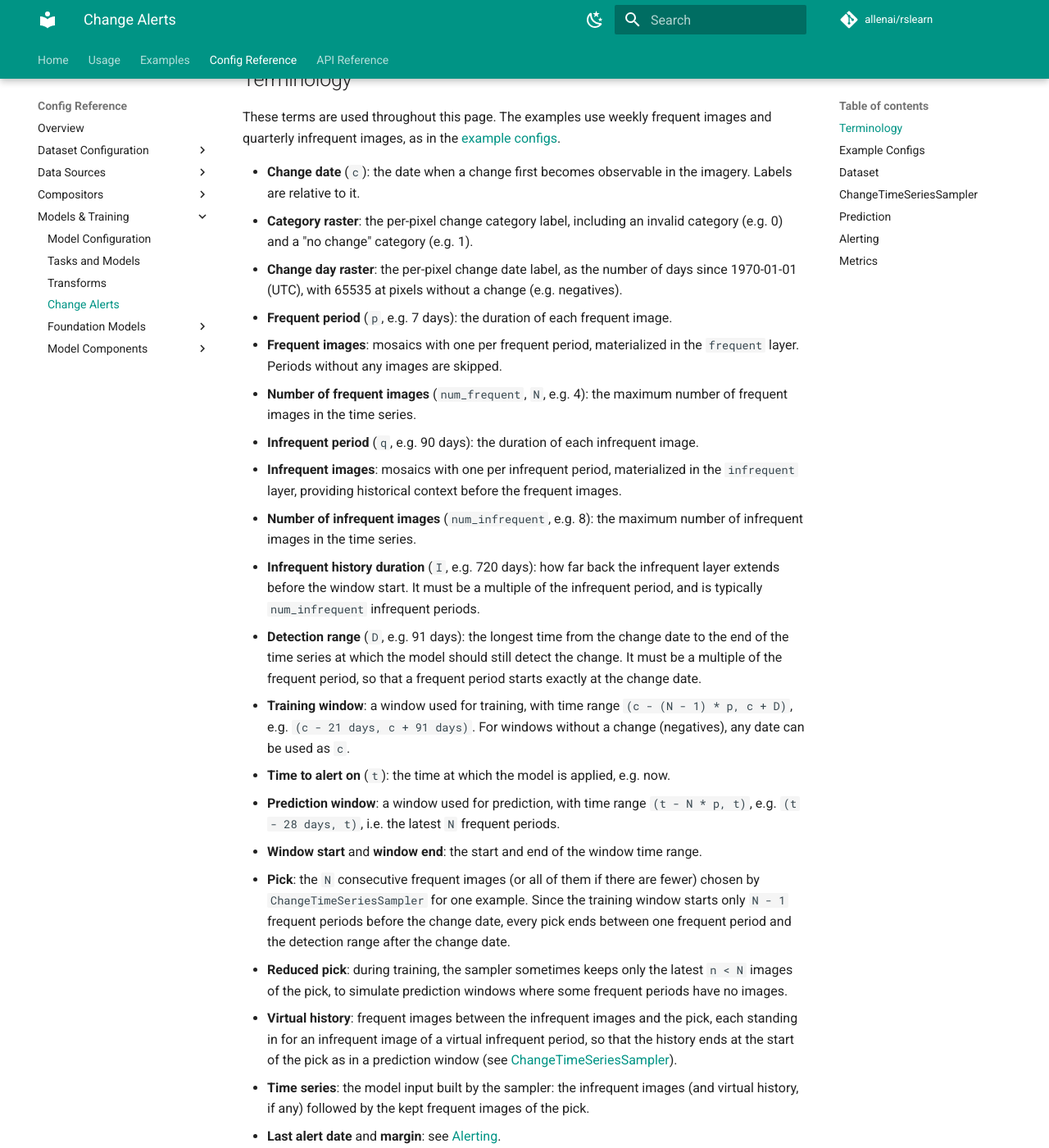
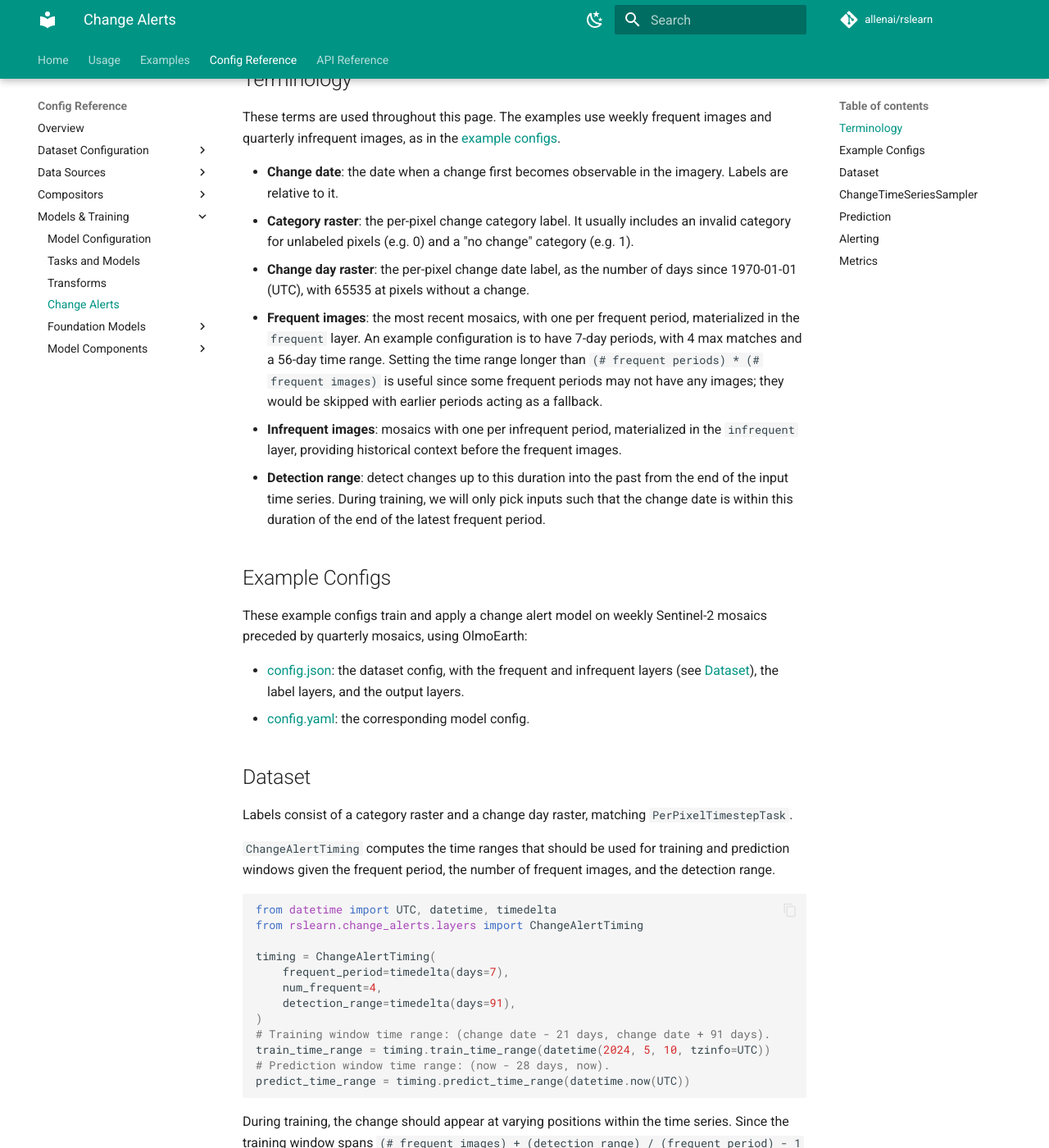
Before and after one commit to allenai/rslearn, an MkDocs documentation site: the page built from docs/ChangeAlerts.md, in a window 1280 px wide and 1400 px high, scrolled down 510 px. Shown: the whole window at 82% size. Built offline with MkDocs 1.6.1 and Material for MkDocs 9.7.7, drawn with Linux system fonts in a browser that asks for light colours; comment, search, counter and statistics services are not loaded; some of the changed text lies outside the part shown.

Commit message:
clean up the doc a bit

````diff
--- a/docs/ChangeAlerts.md
+++ b/docs/ChangeAlerts.md
@@ -21,50 +21,15 @@ series spanning both periods is sufficient.
 These terms are used throughout this page. The examples use weekly frequent images and
 quarterly infrequent images, as in the [example configs](#example-configs).
 
-- **Change date** (`c`): the date when a change first becomes observable in the
-  imagery. Labels are relative to it.
-- **Category raster**: the per-pixel change category label, including an invalid
-  category (e.g. 0) and a "no change" category (e.g. 1).
-- **Change day raster**: the per-pixel change date label, as the number of days since
-  1970-01-01 (UTC), with 65535 at pixels without a change (e.g. negatives).
-- **Frequent period** (`p`, e.g. 7 days): the duration of each frequent image.
-- **Frequent images**: mosaics with one per frequent period, materialized in the
-  `frequent` layer. Periods without any images are skipped.
-- **Number of frequent images** (`num_frequent`, `N`, e.g. 4): the maximum number of
-  frequent images in the time series.
-- **Infrequent period** (`q`, e.g. 90 days): the duration of each infrequent image.
-- **Infrequent images**: mosaics with one per infrequent period, materialized in the
-  `infrequent` layer, providing historical context before the frequent images.
-- **Number of infrequent images** (`num_infrequent`, e.g. 8): the maximum number of
-  infrequent images in the time series.
-- **Infrequent history duration** (`I`, e.g. 720 days): how far back the infrequent
-  layer extends before the window start. It must be a multiple of the infrequent
-  period, and is typically `num_infrequent` infrequent periods.
-- **Detection range** (`D`, e.g. 91 days): the longest time from the change date to
-  the end of the time series at which the model should still detect the change. It
-  must be a multiple of the frequent period, so that a frequent period starts exactly
-  at the change date.
-- **Training window**: a window used for training, with time range
-  `(c - (N - 1) * p, c + D)`, e.g. `(c - 21 days, c + 91 days)`. For windows without a
-  change (negatives), any date can be used as `c`.
-- **Time to alert on** (`t`): the time at which the model is applied, e.g. now.
-- **Prediction window**: a window used for prediction, with time range
-  `(t - N * p, t)`, e.g. `(t - 28 days, t)`, i.e. the latest `N` frequent periods.
-- **Window start** and **window end**: the start and end of the window time range.
-- **Pick**: the `N` consecutive frequent images (or all of them if there are fewer)
-  chosen by `ChangeTimeSeriesSampler` for one example. Since the training window
-  starts only `N - 1` frequent periods before the change date, every pick ends between
-  one frequent period and the detection range after the change date.
-- **Reduced pick**: during training, the sampler sometimes keeps only the latest
-  `n < N` images of the pick, to simulate prediction windows where some frequent
-  periods have no images.
-- **Virtual history**: frequent images between the infrequent images and the pick, each
-  standing in for an infrequent image of a virtual infrequent period, so that the
-  history ends at the start of the pick as in a prediction window (see
-  [ChangeTimeSeriesSampler](#changetimeseriessampler)).
-- **Time series**: the model input built by the sampler: the infrequent images (and
-  virtual history, if any) followed by the kept frequent images of the pick.
-- **Last alert date** and **margin**: see [Alerting](#alerting).
+- **Change date**: the date when a change first becomes observable in the imagery. Labels are relative to it.
+- **Category raster**: the per-pixel change category label. It usually includes an invalid category for unlabeled pixels (e.g. 0) and a "no change" category (e.g. 1).
+- **Change day raster**: the per-pixel change date label, as the number of days since 1970-01-01 (UTC), with 65535 at pixels without a change.
+- **Frequent images**: the most recent mosaics, with one per frequent period, materialized in the `frequent` layer.
+  An example configuration is to have 7-day periods, with 4 max matches and a 56-day time range.
+  Setting the time range longer than `(# frequent periods) * (# frequent images)` is useful since some frequent periods may not have any images; they would be skipped with earlier periods acting as a fallback.
+- **Infrequent images**: mosaics with one per infrequent period, materialized in the `infrequent` layer, providing historical context before the frequent images.
+- **Detection range**: detect changes up to this duration into the past from the end of the input time series.
+  During training, we will only pick inputs such that the change date is within this duration of the end of the latest frequent period.
 
 ## Example Configs
 
@@ -73,32 +38,15 @@ mosaics preceded by quarterly mosaics, using OlmoEarth:
 
 - [config.json](ChangeAlerts/config.json): the dataset config, with the frequent and
   infrequent layers (see [Dataset](#dataset)), the label layers, and the output
-  layers. It is used for both the training and the prediction dataset.
-- [config.yaml](ChangeAlerts/config.yaml): the model config, which is also shared by
-  training and prediction.
-
-The training and prediction windows go in separate datasets (or separate groups of
-one dataset), and the model config reads the dataset path from `DATASET_PATH`:
-
-```
-cp config.json dataset_train/config.json
-cp config.json dataset_predict/config.json
-# After creating and materializing windows in each dataset:
-DATASET_PATH=./dataset_train rslearn model fit --config config.yaml
-DATASET_PATH=./dataset_predict rslearn model predict --config config.yaml
-```
-
-The dataset config includes the output layers, since `RslearnWriter` loads the output
-layer config when it is set up, including during `model fit`.
+  layers.
+- [config.yaml](ChangeAlerts/config.yaml): the corresponding model config.
 
 ## Dataset
 
-Labels consist of a category raster and a change day raster (see
-[Terminology](#terminology)), matching `PerPixelTimestepTask`. The change day raster
-can be stored as `uint16`.
+Labels consist of a category raster and a change day raster, matching `PerPixelTimestepTask`.
 
-`ChangeAlertTiming` holds the frequent period, the number of frequent images, and the
-detection range, and computes the window time ranges:
+`ChangeAlertTiming` computes the time ranges that should be used for training and prediction windows
+given the frequent period, the number of frequent images, and the detection range.
 
 ```python
 from datetime import UTC, datetime, timedelta
@@ -116,25 +64,28 @@ predict_time_range = timing.predict_time_range(datetime.now(UTC))
 ```
 
 During training, the change should appear at varying positions within the time
-series. Since the training window spans `N + D / p - 1` frequent periods, the sampler
-can pick any `N` consecutive frequent images within it:
+series. Since the training window spans `(# frequent images) + (detection range) / (frequent period) - 1`
+frequent periods, the sampler can pick any consecutive frequent images within it
+to construct the input time series:
 
-- The earliest pick covers `(c - (N - 1) * p, c + p)`, so the change appears in the
+- The earliest pick covers `(change date - (# frequent images - 1) * (frequent period), change date + frequent period)`, so the change appears in the
   latest image.
-- The latest pick ends at the window end, `c + D`, so the change is the detection
+- The latest pick ends at the window end, `change date + detection range`, so the change is the detection
   range before the end of the time series.
-- In between, the change appears at every position, one frequent period apart.
+- In between, the change can appear at every position, one frequent period apart.
 
-`make_layer_configs` creates the two layers used by both training and prediction
-windows:
+`make_layer_configs` creates the two layers used by both training and prediction windows:
 
 - The `frequent` layer covers the window time range, with one mosaic per frequent
-  period. It holds up to `N + D / p - 1` frequent images (16 in the example), so
-  prediction windows, which only span `N` frequent periods, have at most `N`. It also
-  gets `min_matches=1`, so windows without any frequent images are reported as
-  rejected during prepare.
+  period. It holds up to `(# frequent images) + (detection range) / (frequent period) - 1`
+  frequent images (16 in the example). Prediction windows only span `# frequent images` frequent
+  periods, so they would have at most that many frequent images.
 - The optional `infrequent` layer ends at the window start and extends back by the
   infrequent history duration, with one mosaic per infrequent period.
+
+This setup allows us to use the same dataset config for both training and prediction. For training,
+the windows are longer, and get more frequent images, so that they can span all the "picks" that we
+might use for the input time series. For prediction, the windows just cover one "pick".
 
 ```python
 from rslearn.change_alerts.layers import make_layer_configs
````
Also changed, not shown: other parts of docs/ChangeAlerts.md (+2 -2 lines).
